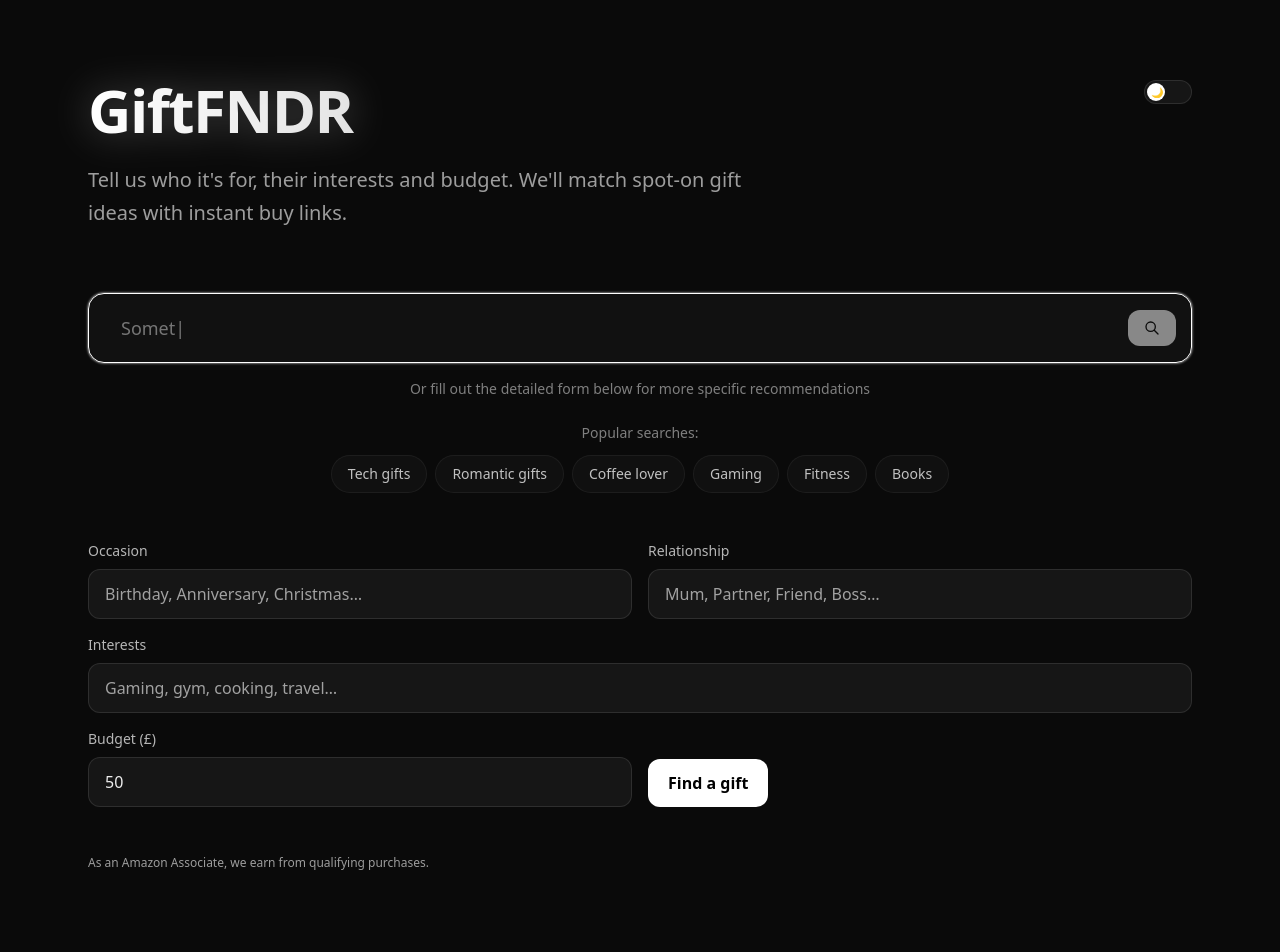
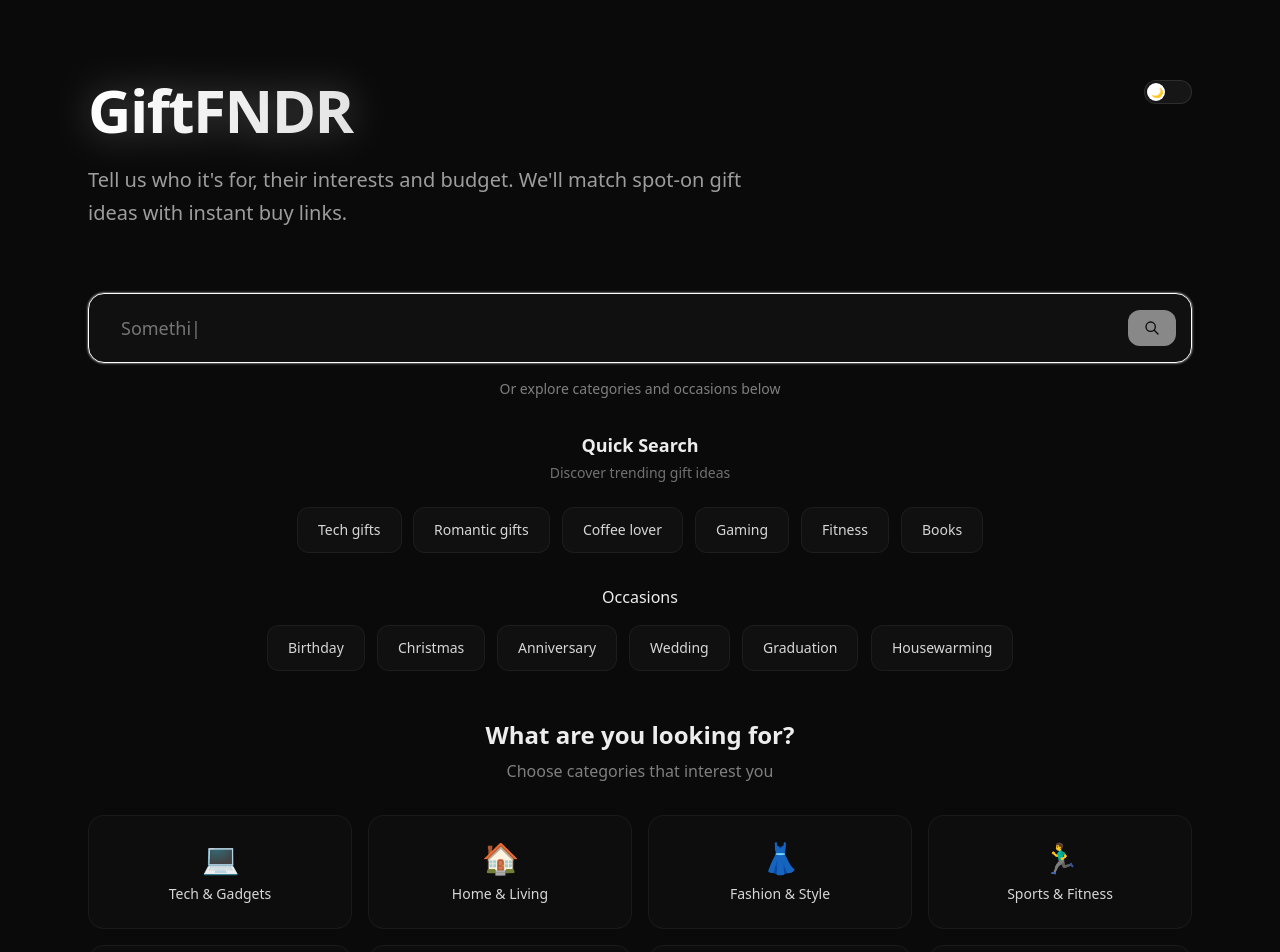
Before and after one commit to HFloyd97/giftfndr, a Next.js app: page / in a window 1280 px wide. Shown: the top 952 px of the page. Built offline with nearby package versions, Linux system fonts and the light colour scheme.

Commit message:
add quick category searches

```diff
--- a/app/globals.css
+++ b/app/globals.css
@@ -199,6 +199,91 @@ body {
   animation: slideInFromBottom 0.6s ease-out forwards;
 }
 
+/* Popular searches animations */
+@keyframes fadeInUp {
+  0% {
+    opacity: 0;
+    transform: translateY(20px) scale(0.95);
+  }
+  100% {
+    opacity: 1;
+    transform: translateY(0) scale(1);
+  }
+}
+
+@keyframes shimmer {
+  0% {
+    transform: translateX(-100%);
+  }
+  100% {
+    transform: translateX(100%);
+  }
+}
+
+.popular-searches-container {
+  animation: fadeInUp 0.8s ease-out forwards;
+}
+
+.popular-search-button {
+  animation: fadeInUp 0.6s ease-out forwards;
+}
+
+.shimmer-effect {
+  animation: shimmer 2s ease-in-out infinite;
+}
+
+/* Custom slider styling */
+.slider {
+  -webkit-appearance: none;
+  appearance: none;
+  background: transparent;
+  cursor: pointer;
+}
+
+.slider::-webkit-slider-track {
+  background: var(--secondary);
+  height: 8px;
+  border-radius: 4px;
+}
+
+.slider::-webkit-slider-thumb {
+  -webkit-appearance: none;
+  appearance: none;
+  background: var(--primary);
+  height: 20px;
+  width: 20px;
+  border-radius: 50%;
+  cursor: pointer;
+  transition: all 0.2s ease;
+}
+
+.slider::-webkit-slider-thumb:hover {
+  transform: scale(1.1);
+  box-shadow: 0 0 10px var(--primary);
+}
+
+.slider::-moz-range-track {
+  background: var(--secondary);
+  height: 8px;
+  border-radius: 4px;
+  border: none;
+}
+
+.slider::-moz-range-thumb {
+  background: var(--primary);
+  height: 20px;
+  width: 20px;
+  border-radius: 50%;
+  cursor: pointer;
+  border: none;
+  transition: all 0.2s ease;
+}
+
+.slider::-moz-range-thumb:hover {
+  transform: scale(1.1);
+  box-shadow: 0 0 10px var(--primary);
+}
+
 /* Placeholder animation */
 @keyframes placeholderFade {
   0%, 100% {
--- a/app/page.tsx
+++ b/app/page.tsx
@@ -382,86 +382,135 @@ export default function Home() {
               </div>
             </div>
             <p className="mt-4 text-center text-sm text-muted/80">
-              Or fill out the detailed form below for more specific recommendations
+              Or explore categories and occasions below
             </p>
           </form>
 
-          {/* Popular Quick Searches */}
-          <div className="mt-6">
-            <p className="text-center text-sm text-muted/80 mb-3">Popular searches:</p>
-            <div className="flex flex-wrap justify-center gap-2">
-              {popularSearches.map((search) => (
+          {/* Quick Search Options */}
+          <div className="mt-8 popular-searches-container">
+            <div className="text-center mb-6">
+              <h3 className="text-lg font-semibold text-foreground mb-1">Quick Search</h3>
+              <p className="text-sm text-muted/70">Discover trending gift ideas</p>
+            </div>
+            <div className="flex flex-wrap justify-center gap-3 mb-8">
+              {popularSearches.map((search, index) => (
                 <button
                   key={search.query}
                   onClick={() => handlePopularSearch(search.query)}
                   disabled={loading}
-                  className="px-4 py-2 rounded-full bg-secondary/50 border border-border/50 text-sm text-foreground/80 hover:bg-secondary hover:text-foreground transition-all duration-200 hover:scale-105 disabled:opacity-50 disabled:cursor-not-allowed"
+                  className="group relative px-5 py-3 rounded-xl bg-secondary/50 border border-border/50 text-sm text-foreground/90 hover:text-foreground transition-all duration-300 hover:scale-105 hover:shadow-lg hover:border-primary/30 disabled:opacity-50 disabled:cursor-not-allowed overflow-hidden popular-search-button"
+                  style={{
+                    animationDelay: `${index * 150}ms`,
+                    animationFillMode: 'both'
+                  }}
                 >
-                  {search.text}
+                  {/* Shimmer effect */}
+                  <div className="absolute inset-0 bg-gradient-to-r from-transparent via-white/10 to-transparent -translate-x-full group-hover:translate-x-full transition-transform duration-700 ease-out"></div>
+
+                  {/* Content */}
+                  <span className="relative z-10 font-medium">{search.text}</span>
+
+                  {/* Subtle glow on hover */}
+                  <div className="absolute inset-0 rounded-xl bg-gradient-to-r from-primary/0 via-primary/5 to-primary/0 opacity-0 group-hover:opacity-100 transition-opacity duration-300"></div>
                 </button>
               ))}
+            </div>
+
+            {/* Occasions */}
+            <div className="text-center">
+              <h4 className="text-base font-medium text-foreground mb-4">Occasions</h4>
+              <div className="flex flex-wrap justify-center gap-3">
+                {[
+                  { name: 'Birthday', query: 'birthday gift' },
+                  { name: 'Christmas', query: 'christmas gift' },
+                  { name: 'Anniversary', query: 'anniversary gift' },
+                  { name: 'Wedding', query: 'wedding gift' },
+                  { name: 'Graduation', query: 'graduation gift' },
+                  { name: 'Housewarming', query: 'housewarming gift' }
+                ].map((occasion, index) => (
+                  <button
+                    key={occasion.name}
+                    onClick={() => handlePopularSearch(occasion.query)}
+                    disabled={loading}
+                    className="group relative px-5 py-3 rounded-xl bg-secondary/50 border border-border/50 text-sm text-foreground/90 hover:text-foreground transition-all duration-300 hover:scale-105 hover:shadow-lg hover:border-primary/30 disabled:opacity-50 disabled:cursor-not-allowed overflow-hidden popular-search-button"
+                    style={{
+                      animationDelay: `${(index + 6) * 150}ms`,
+                      animationFillMode: 'both'
+                    }}
+                  >
+                    {/* Shimmer effect */}
+                    <div className="absolute inset-0 bg-gradient-to-r from-transparent via-white/10 to-transparent -translate-x-full group-hover:translate-x-full transition-transform duration-700 ease-out"></div>
+
+                    {/* Content */}
+                    <span className="relative z-10 font-medium">{occasion.name}</span>
+
+                    {/* Subtle glow on hover */}
+                    <div className="absolute inset-0 rounded-xl bg-gradient-to-r from-primary/0 via-primary/5 to-primary/0 opacity-0 group-hover:opacity-100 transition-opacity duration-300"></div>
+                  </button>
+                ))}
+              </div>
             </div>
           </div>
         </div>
 
-        {/* Form */}
-        <form onSubmit={onSubmit} className="grid gap-4 sm:grid-cols-2">
-          <label className="flex flex-col gap-2">
-            <span className="text-sm text-secondary-foreground">Occasion</span>
+        {/* Quick Category Selection */}
+        <div className="mb-16">
+          <div className="text-center mb-8">
+            <h2 className="text-2xl font-semibold text-foreground mb-2">What are you looking for?</h2>
+            <p className="text-muted/80">Choose categories that interest you</p>
+          </div>
+
+          {/* Category Grid */}
+          <div className="grid grid-cols-2 md:grid-cols-4 gap-4 mb-8">
+            {[
+              { name: 'Tech & Gadgets', icon: '💻', query: 'tech gadgets' },
+              { name: 'Home & Living', icon: '🏠', query: 'home decor' },
+              { name: 'Fashion & Style', icon: '👗', query: 'fashion accessories' },
+              { name: 'Sports & Fitness', icon: '🏃‍♂️', query: 'fitness equipment' },
+              { name: 'Books & Learning', icon: '📚', query: 'books' },
+              { name: 'Beauty & Wellness', icon: '💄', query: 'beauty products' },
+              { name: 'Food & Drink', icon: '🍷', query: 'food drink' },
+              { name: 'Outdoor & Adventure', icon: '🏕️', query: 'outdoor gear' }
+            ].map((category) => (
+              <button
+                key={category.name}
+                onClick={() => handlePopularSearch(category.query)}
+                disabled={loading}
+                className="group relative p-6 rounded-2xl bg-secondary/30 border border-border/50 hover:border-primary/40 hover:bg-secondary/50 transition-all duration-300 hover:scale-105 disabled:opacity-50 disabled:cursor-not-allowed"
+              >
+                <div className="text-center">
+                  <div className="text-3xl mb-2 group-hover:scale-110 transition-transform duration-300">{category.icon}</div>
+                  <div className="text-sm font-medium text-foreground/90 group-hover:text-foreground">{category.name}</div>
+                </div>
+              </button>
+            ))}
+          </div>
+
+          {/* Budget Slider */}
+          <div className="max-w-md mx-auto mb-8">
+            <label className="block text-sm font-medium text-foreground mb-4 text-center">
+              Budget: £{budget}
+            </label>
             <input
-              value={occasion}
-              onChange={(e) => setOccasion(e.target.value)}
-              placeholder="Birthday, Anniversary, Christmas…"
-              className="rounded-xl bg-secondary border border-border px-4 py-3 outline-none focus:border-border-hover text-foreground placeholder:text-muted"
-              required
-            />
-          </label>
-
-          <label className="flex flex-col gap-2">
-            <span className="text-sm text-secondary-foreground">Relationship</span>
-            <input
-              value={relationship}
-              onChange={(e) => setRelationship(e.target.value)}
-              placeholder="Mum, Partner, Friend, Boss…"
-              className="rounded-xl bg-secondary border border-border px-4 py-3 outline-none focus:border-border-hover text-foreground placeholder:text-muted"
-              required
-            />
-          </label>
-
-          <label className="sm:col-span-2 flex flex-col gap-2">
-            <span className="text-sm text-secondary-foreground">Interests</span>
-            <input
-              value={interests}
-              onChange={(e) => setInterests(e.target.value)}
-              placeholder="Gaming, gym, cooking, travel…"
-              className="rounded-xl bg-secondary border border-border px-4 py-3 outline-none focus:border-border-hover text-foreground placeholder:text-muted"
-              required
-            />
-          </label>
-
-          <label className="flex flex-col gap-2">
-            <span className="text-sm text-secondary-foreground">Budget (£)</span>
-            <input
-              type="number"
-              min={5}
-              max={1000}
+              type="range"
+              min="10"
+              max="200"
+              step="10"
               value={budget}
               onChange={(e) => setBudget(Number(e.target.value))}
-              className="rounded-xl bg-secondary border border-border px-4 py-3 outline-none focus:border-border-hover text-foreground"
-              required
+              className="w-full h-2 bg-secondary rounded-lg appearance-none cursor-pointer slider"
+              disabled={loading}
             />
-          </label>
+            <div className="flex justify-between text-xs text-muted/70 mt-2">
+              <span>£10</span>
+              <span>£200</span>
+            </div>
+          </div>
 
-          <div className="flex items-end">
-            <button
-              type="submit"
-              disabled={loading}
-              className="rounded-xl bg-primary text-primary-foreground px-5 py-3 font-semibold disabled:opacity-60 hover:opacity-90 transition-opacity"
-            >
-              {loading ? <LoadingAnimation /> : 'Find a gift'}
-            </button>
-          </div>
-        </form>
+
+
+
+        </div>
 
         {error && <p className="mt-6 text-error">{error}</p>}
 
```
